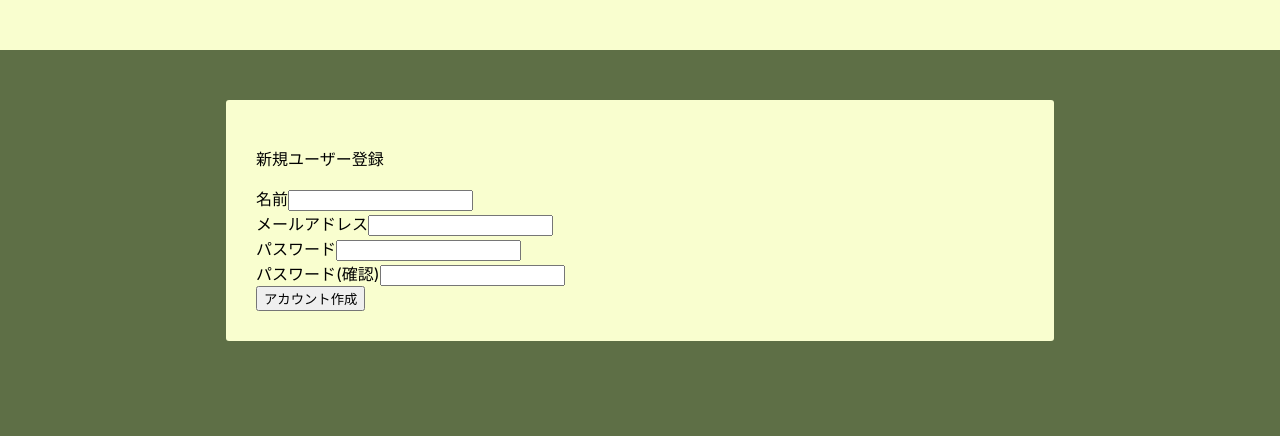
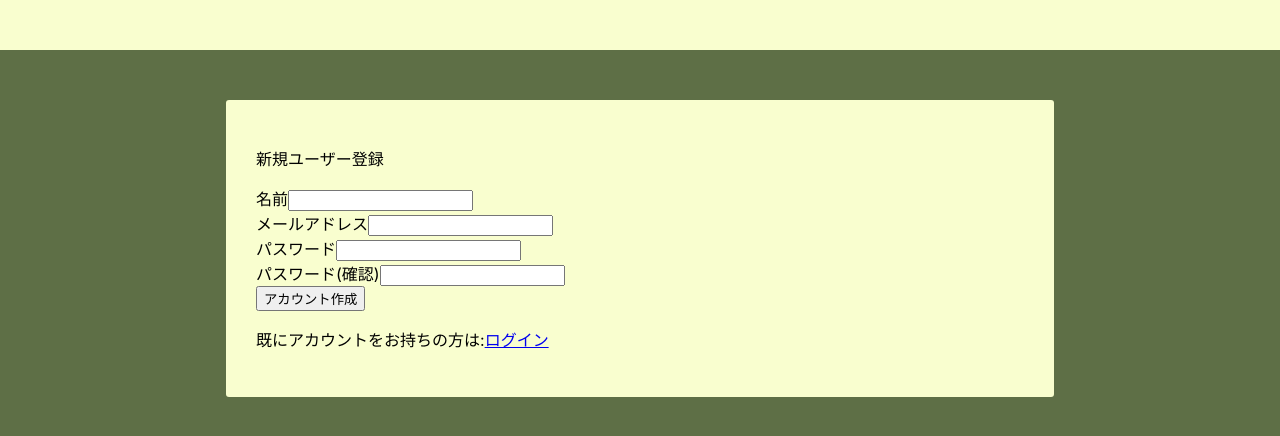
Before and after one commit to thkiyose/Kaien_library, a React (Create React App) app in the folder frontend/: page /signup in a window 1280 px wide. Shown: the top 436 px of the page. Built offline with nearby package versions, Linux system fonts and the light colour scheme; what axios-case-converter would draw is missing.

Commit message:
ユーザー登録画面にログインへのリンクを追加

```diff
--- a/frontend/src/components/SignUp.jsx
+++ b/frontend/src/components/SignUp.jsx
@@ -8,6 +8,7 @@
 import { signIn } from '../lib/api/session';
 import { emailUniqueCheck } from '../lib/api/session';
 import { useForm } from 'react-hook-form';
+import { Link } from 'react-router-dom';
 
 export const SignUp = () => {
   const navigate = useNavigate();
@@ -69,6 +70,7 @@
           </div>
           <input value="アカウント作成" type="submit" />
         </form>
+        <p>既にアカウントをお持ちの方は:<Link to='/' >ログイン</Link></p>
       </Wrapper>
     </>
   );
```
